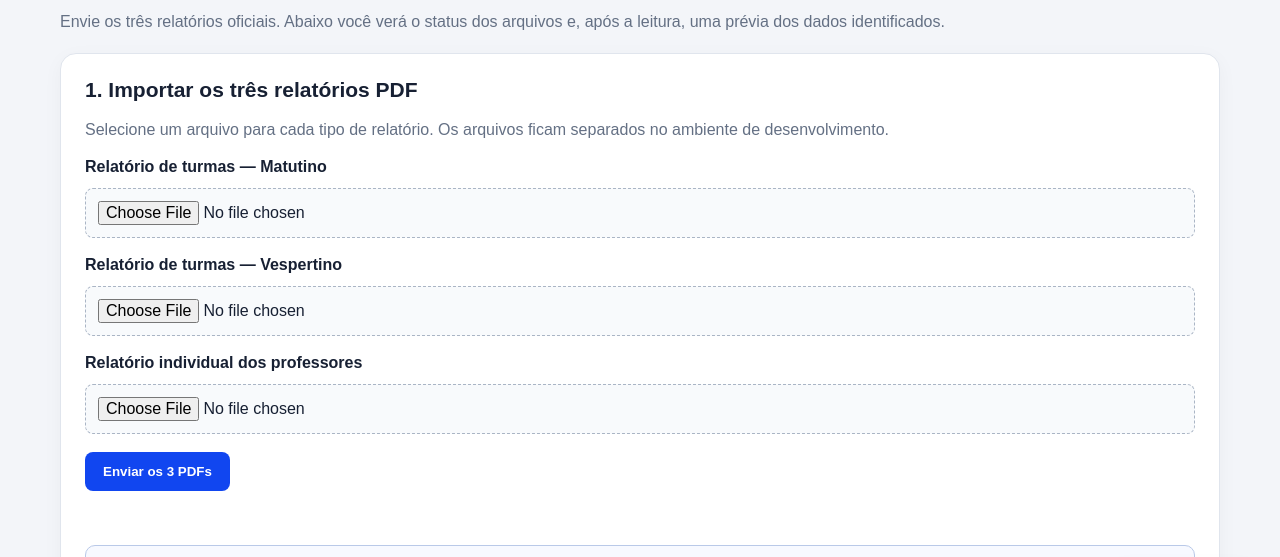
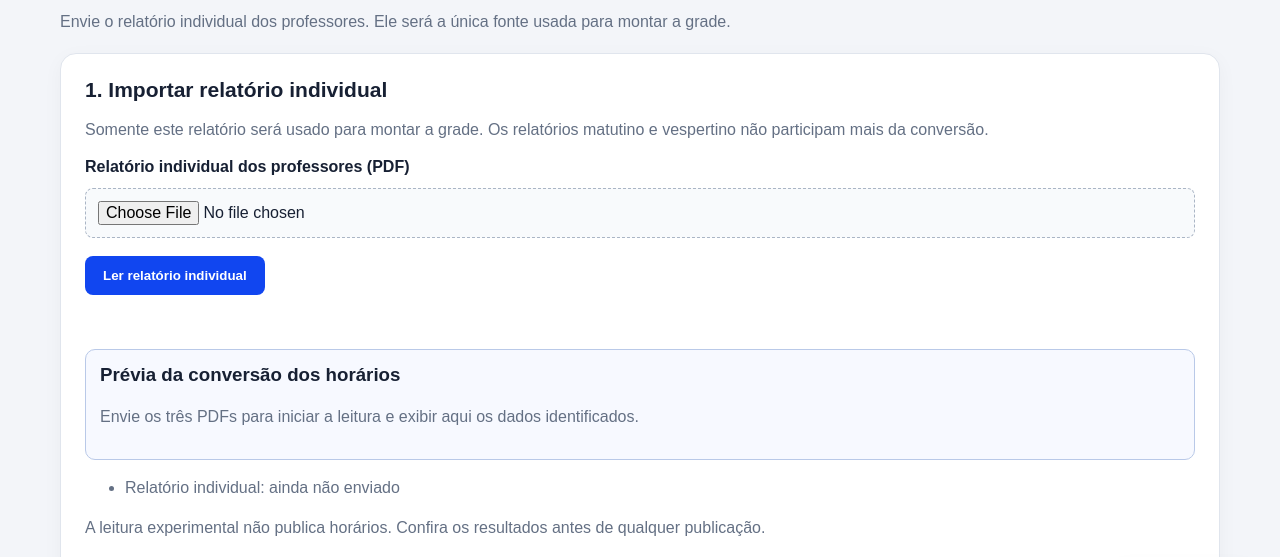
Before and after one commit to PllucianoCarvalho/totem_escola, a website: page public/admin/horarios.html in a window 1280 px wide. Shown: the part 165-722 px from the top of the page. Drawn offline with Linux system fonts and the light colour scheme; no server answers.

Commit message:
Simplifica importação para relatório individual

```diff
--- a/public/admin/horarios.html
+++ b/public/admin/horarios.html
@@ -16,23 +16,19 @@
     <header>
       <p class="sobretitulo">TOTEM ESCOLAR · ADMINISTRAÇÃO</p>
       <h1>Horários dos professores</h1>
-      <p>Envie os três relatórios oficiais. Abaixo você verá o status dos arquivos e, após a leitura, uma prévia dos dados identificados.</p>
+      <p>Envie o relatório individual dos professores. Ele será a única fonte usada para montar a grade.</p>
     </header>
     <section class="cartao">
-      <h2>1. Importar os três relatórios PDF</h2>
-      <p>Selecione um arquivo para cada tipo de relatório. Os arquivos ficam separados no ambiente de desenvolvimento.</p>
+      <h2>1. Importar relatório individual</h2>
+      <p>Somente este relatório será usado para montar a grade. Os relatórios matutino e vespertino não participam mais da conversão.</p>
       <form id="pdfForm">
-        <label for="pdfMatutino">Relatório de turmas — Matutino</label>
-        <input id="pdfMatutino" type="file" accept="application/pdf,.pdf" required>
-        <label for="pdfVespertino">Relatório de turmas — Vespertino</label>
-        <input id="pdfVespertino" type="file" accept="application/pdf,.pdf" required>
-        <label for="pdfIndividual">Relatório individual dos professores</label>
+        <label for="pdfIndividual">Relatório individual dos professores (PDF)</label>
         <input id="pdfIndividual" type="file" accept="application/pdf,.pdf" required>
-        <button id="enviarPdfs" type="submit">Enviar os 3 PDFs</button>
+        <button id="enviarPdfs" type="submit">Ler relatório individual</button>
       </form>
       <p id="statusPdf" role="status"></p>
       <section id="painelConversao" class="painel-conversao" aria-live="polite"><h3>Prévia da conversão dos horários</h3><p id="estadoConversao">Envie os três PDFs para iniciar a leitura e exibir aqui os dados identificados.</p><div id="previsualizacaoLeitura"></div></section>
-      <ul id="estadoDocumentos" class="ajuda"><li>Matutino: ainda não enviado</li><li>Vespertino: ainda não enviado</li><li>Individual: ainda não enviado</li></ul>
+      <ul id="estadoDocumentos" class="ajuda"><li>Relatório individual: ainda não enviado</li></ul>
       <p class="ajuda">A leitura experimental não publica horários. Confira os resultados antes de qualquer publicação.</p>
     </section>
     <section class="cartao">
```
